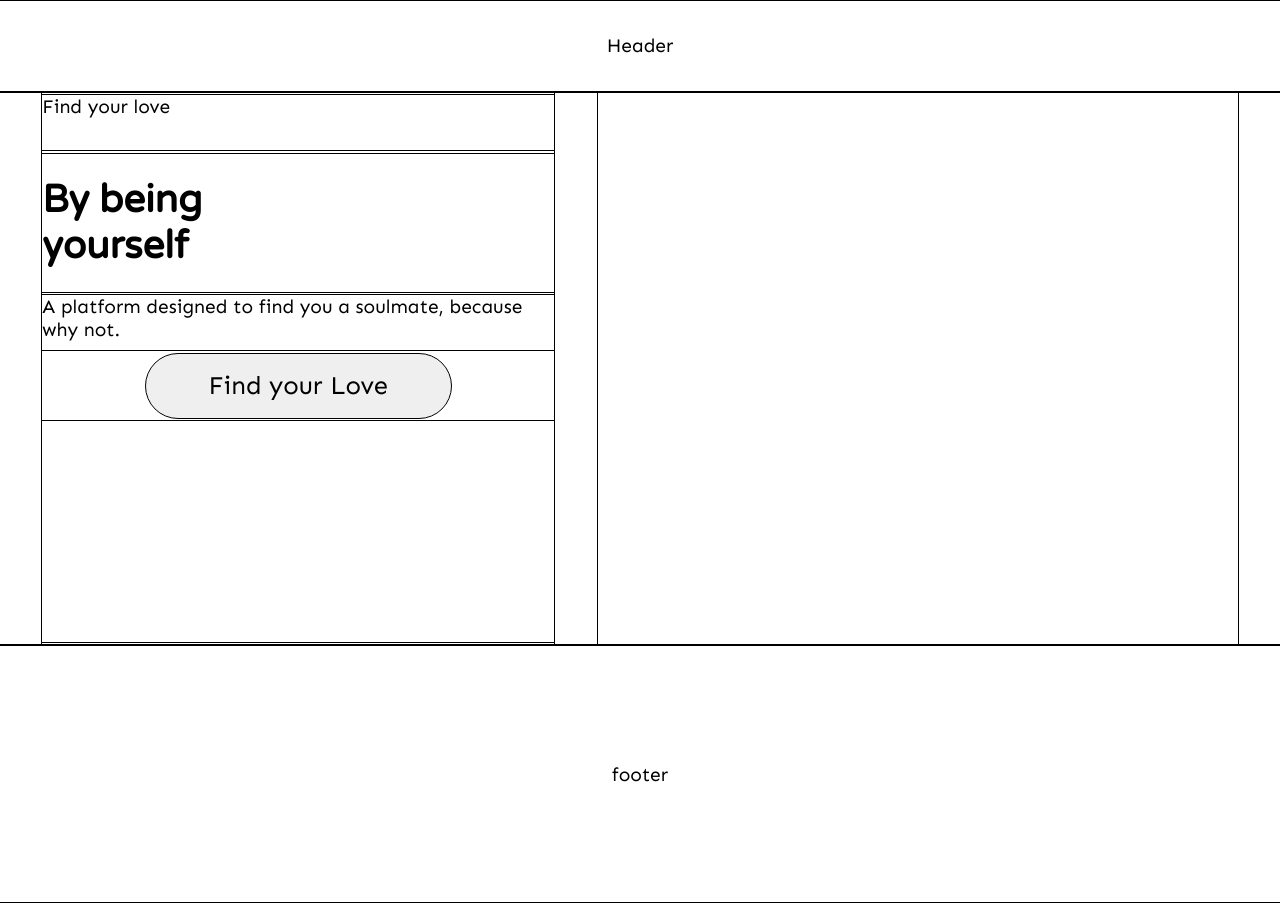
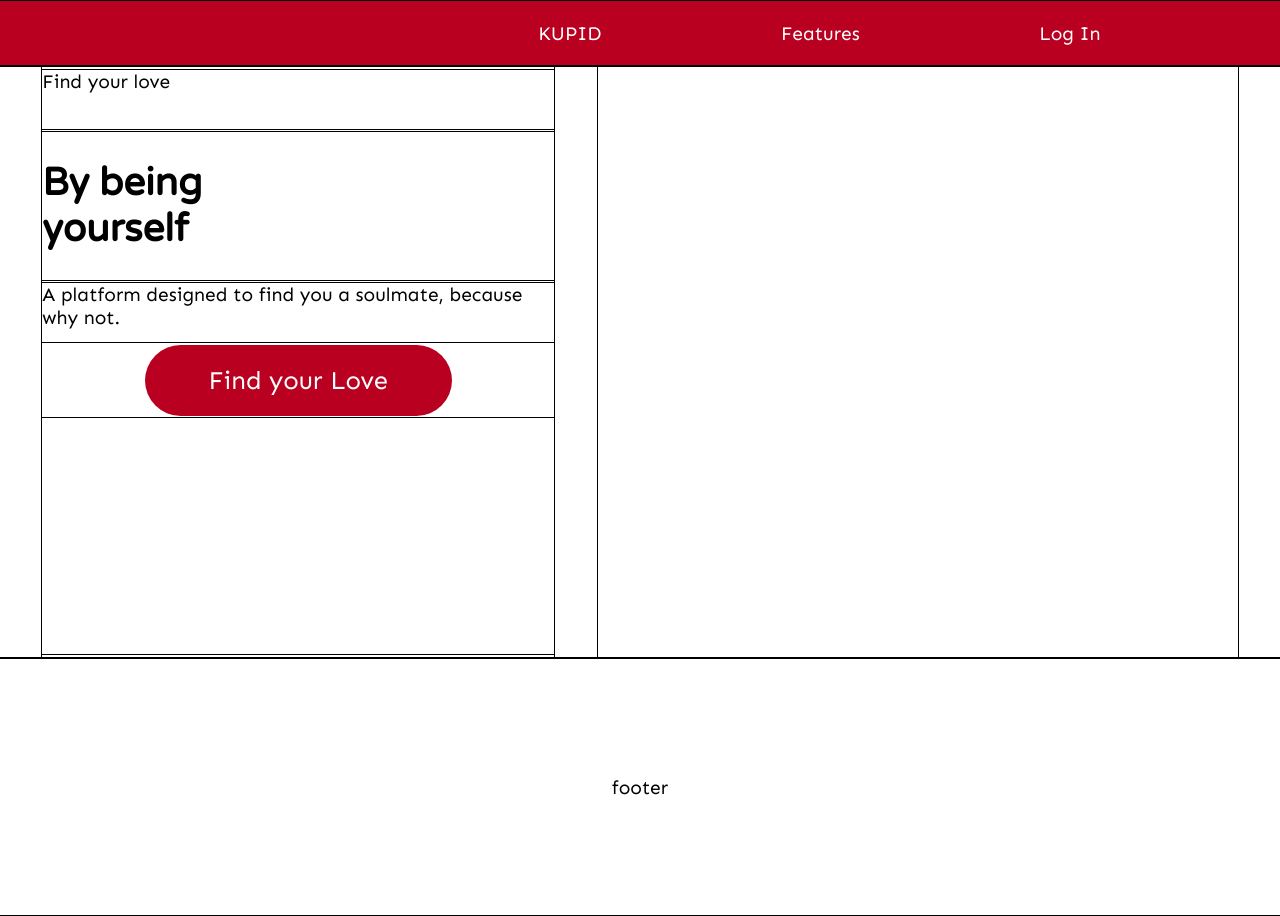
Before and after one commit to MokuaEnock/Kupid-frontend, a React (Create React App) app: page / in a window 1280 px wide. Built offline with nearby package versions, Linux system fonts and the light colour scheme.

Commit message:
create login and user pages

```diff
--- a/src/App.css
+++ b/src/App.css
@@ -18,15 +18,21 @@
     border: thin solid black;
 }
 
+button {
+    cursor: pointer;
+}
+
 /* Header ================================================================ */
 header {
     width: 100%;
-    height: 7vw;
+    height: 5vw;
     display: flex;
     flex-direction: row;
     justify-content: space-evenly;
     align-items: center;
     font-size: 1.5vw;
+    background-color: #BA0021;
+    color: white;
 }
 
 
@@ -34,7 +40,7 @@ header {
 
 main {
     width: 100%;
-    height: 43.1vw;
+    height: 46.1vw;
     display: flex;
     flex-direction: row;
     justify-content: space-evenly;
@@ -71,6 +77,9 @@ main>* {
     align-items: center;
     border-radius: 3vw;
     font-size: 2vw;
+    background-color: #BA0021;
+    color: white;
+    border: thin solid transparent;
 }
 
 #container1>span {
--- a/src/components/header.js
+++ b/src/components/header.js
@@ -1,3 +1,11 @@
 export default function Header() {
-  return <header>Header</header>;
+  return (
+    <header>
+      <span></span>
+      <span></span>
+      <span>KUPID</span>
+      <span>Features</span>
+      <span>Log In</span>
+    </header>
+  );
 }
```
Also changed, not shown: src/components/Pages/Login/login.js (added), src/components/Pages/User/user.js (added).
